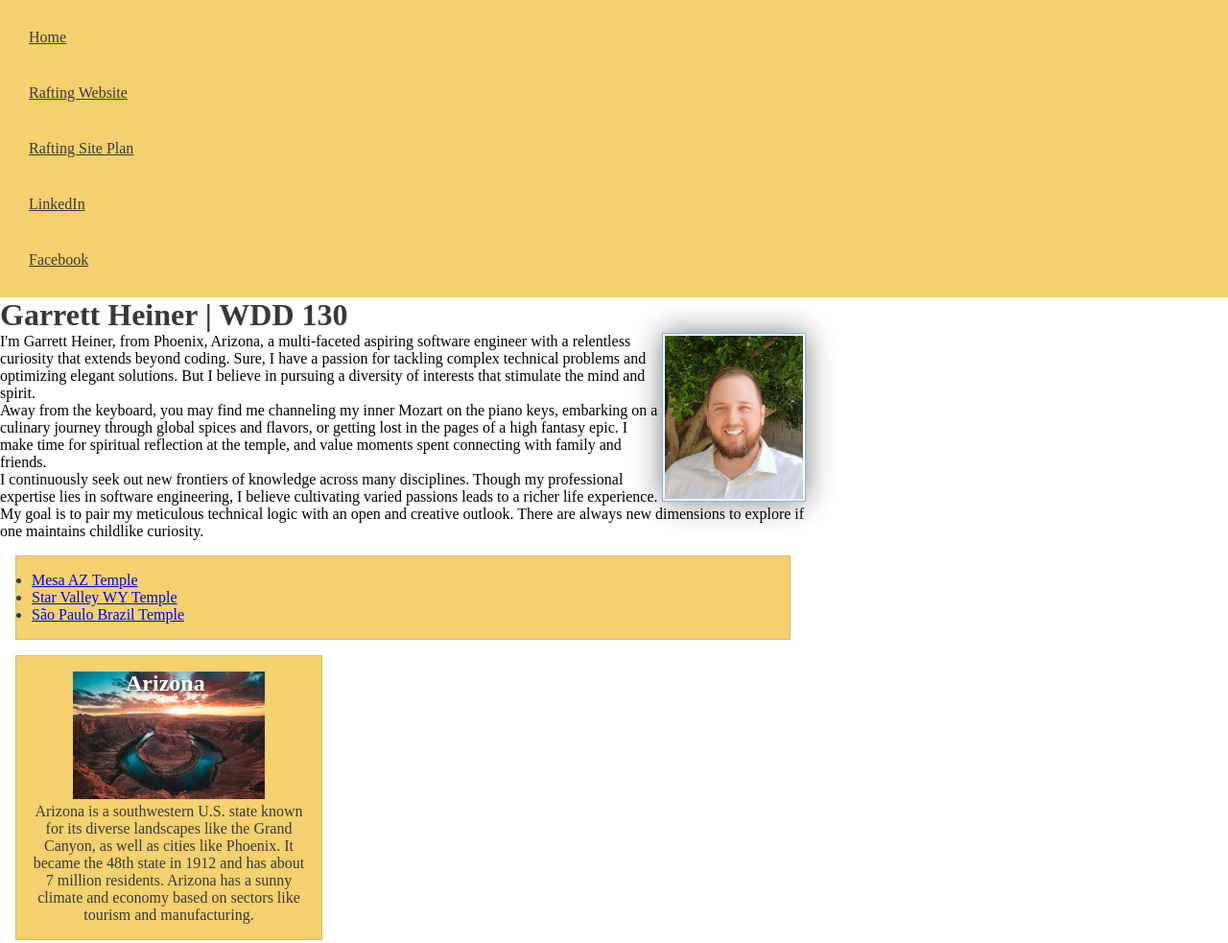
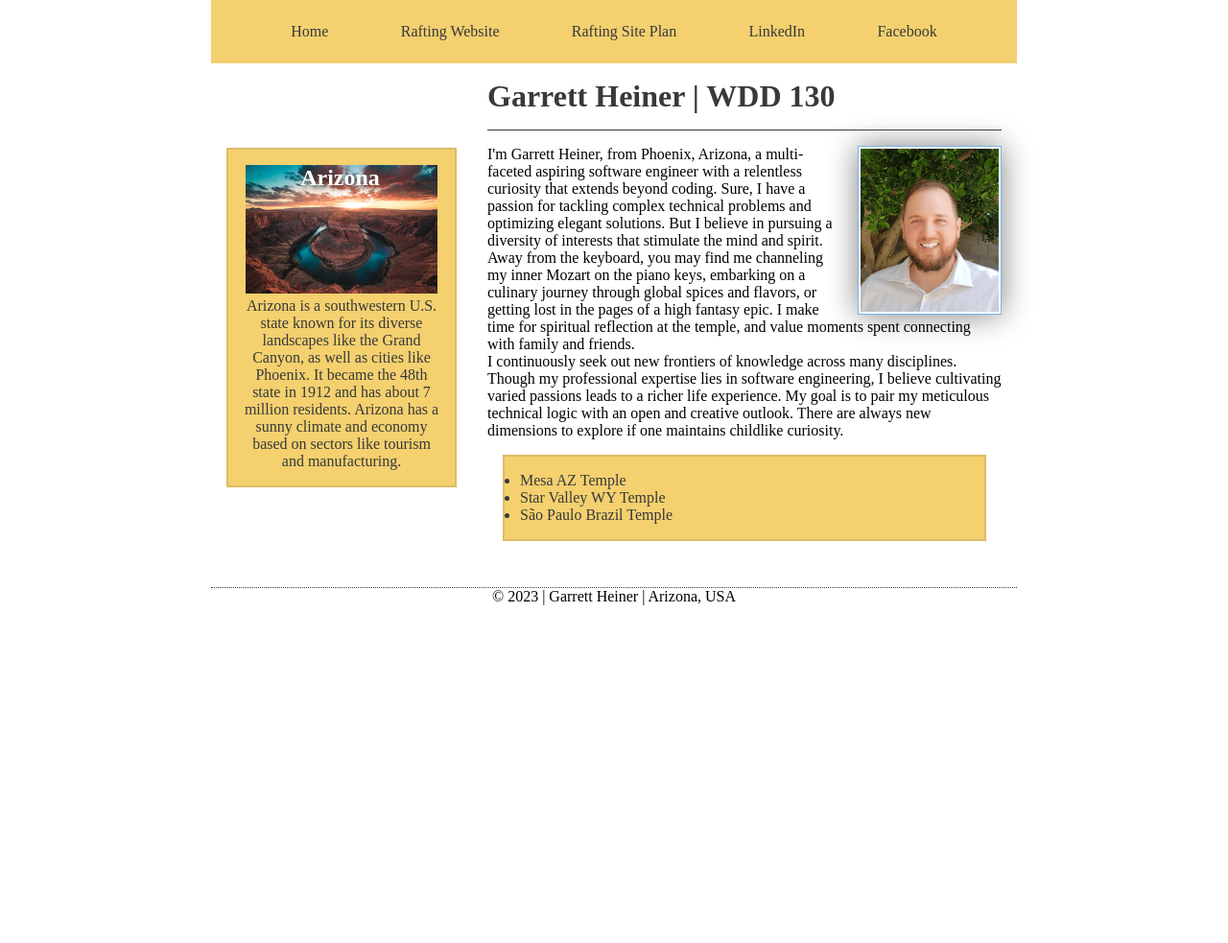
Before and after one commit to Heiner000/wdd130, a plain HTML site: page index.html in a window 1280 px wide. Shown: the top 983 px of the page at 96% size. After the commit the page ends 800 px from the top, so only its background shows below. Drawn offline with Linux system fonts and the light colour scheme.

Commit message:
updates index.html w/ improved styling via grid

```diff
--- a/index.html
+++ b/index.html
@@ -1,5 +1,6 @@
 <!DOCTYPE html>
 <html lang="en-US">
+
 <head>
     <meta charset="utf-8">
     <meta name="viewport" content="width=device-width,initial-scale=1.0">
@@ -8,6 +9,7 @@
     <meta name="author" content="Garrett Heiner">
     <link rel="stylesheet" href="styles/styles.css">
 </head>
+
 <body>
     <header>
         <nav>
@@ -18,27 +20,43 @@
             <a href="https://www.facebook.com/garrett.heiner.5">Facebook</a>
         </nav>
     </header>
+    <div class="grid">
         <main>
             <h1>Garrett Heiner | WDD 130</h1>
             <img src="images/profile.png" alt="my profile picture" width="200">
             <p>
-                I'm Garrett Heiner, from Phoenix, Arizona, a multi-faceted aspiring software engineer with a relentless curiosity that extends beyond coding. Sure, I have a passion for tackling complex technical problems and optimizing elegant solutions. But I believe in pursuing a diversity of interests that stimulate the mind and spirit.
+                I'm Garrett Heiner, from Phoenix, Arizona, a multi-faceted aspiring software engineer with a relentless
+                curiosity that extends beyond coding. Sure, I have a passion for tackling complex technical problems and
+                optimizing elegant solutions. But I believe in pursuing a diversity of interests that stimulate the mind
+                and spirit.
                 <br>
-                Away from the keyboard, you may find me channeling my inner Mozart on the piano keys, embarking on a culinary journey through global spices and flavors, or getting lost in the pages of a high fantasy epic. I make time for spiritual reflection at the temple, and value moments spent connecting with family and friends.
+                Away from the keyboard, you may find me channeling my inner Mozart on the piano keys, embarking on a
+                culinary journey through global spices and flavors, or getting lost in the pages of a high fantasy epic.
+                I make time for spiritual reflection at the temple, and value moments spent connecting with family and
+                friends.
                 <br>
-                I continuously seek out new frontiers of knowledge across many disciplines. Though my professional expertise lies in software engineering, I believe cultivating varied passions leads to a richer life experience. My goal is to pair my meticulous technical logic with an open and creative outlook. There are always new dimensions to explore if one maintains childlike curiosity.
+                I continuously seek out new frontiers of knowledge across many disciplines. Though my professional
+                expertise lies in software engineering, I believe cultivating varied passions leads to a richer life
+                experience. My goal is to pair my meticulous technical logic with an open and creative outlook. There
+                are always new dimensions to explore if one maintains childlike curiosity.
             </p>
             <ul class="box">
-                <li><a href="https://www.churchofjesuschrist.org/temples/details/mesa-arizona-temple?lang=eng" target="_blank">Mesa AZ Temple</a></li>
-                <li><a href="https://www.churchofjesuschrist.org/temples/details/star-valley-wyoming-temple?lang=eng" target="_blank">Star Valley WY Temple</a></li>
-                <li><a href="https://www.churchofjesuschrist.org/temples/details/sao-paulo-brazil-temple?lang=eng" target="_blank">São Paulo Brazil Temple</a></li>
+                <li><a href="https://www.churchofjesuschrist.org/temples/details/mesa-arizona-temple?lang=eng"
+                        target="_blank">Mesa AZ Temple</a></li>
+                <li><a href="https://www.churchofjesuschrist.org/temples/details/star-valley-wyoming-temple?lang=eng"
+                        target="_blank">Star Valley WY Temple</a></li>
+                <li><a href="https://www.churchofjesuschrist.org/temples/details/sao-paulo-brazil-temple?lang=eng"
+                        target="_blank">São Paulo Brazil Temple</a></li>
             </ul>
         </main>
         <aside class="box">
             <h2>Arizona</h2>
             <img src="images/arizona.jpeg" alt="Grand Canyon's Horseshoe Bend">
-            <p>Arizona is a southwestern U.S. state known for its diverse landscapes like the Grand Canyon, as well as cities like Phoenix. It became the 48th state in 1912 and has about 7 million residents. Arizona has a sunny climate and economy based on sectors like tourism and manufacturing.</p>
+            <p>Arizona is a southwestern U.S. state known for its diverse landscapes like the Grand Canyon, as well as
+                cities like Phoenix. It became the 48th state in 1912 and has about 7 million residents. Arizona has a
+                sunny climate and economy based on sectors like tourism and manufacturing.</p>
         </aside>
+    </div>
     <footer>
         <p>© <span id="year"></span> | Garrett Heiner | Arizona, USA</p>
     </footer>
@@ -49,4 +67,5 @@
 </body>
 
 <!-- Last modified: Nov 6, 2023 -->
+
 </html>
--- a/styles/styles.css
+++ b/styles/styles.css
@@ -4,19 +4,31 @@
     box-sizing: border-box;
 }
 
+header, .grid, footer {
+    max-width: 840px;
+    margin: 0 auto;
+}
+
 nav {
     background-color: #f4d06f;
-    padding: 10px;
+    padding: 1rem;
+    display: flex;
+    justify-content: space-evenly;
+    align-items: center;
 }
 
 nav a {
     color: #37393a;
     display: block;
-    padding: 20px;
+    padding: 0.5rem;
+    text-decoration: none;
 }
 
 h1 {
     color: #37393a;
+    border-bottom: #37393a 1px solid;
+    margin-bottom: 1rem;
+    padding-bottom: 1rem;
 }
 
 main img {
@@ -26,6 +38,7 @@ main img {
     padding: 2px;
     box-shadow: 0 0 30px gray;
     float: right;
+    margin-left: 1rem;
 }
 
 p {
@@ -33,13 +46,21 @@ p {
 }
 
 main {
-    max-width: 840px;
+    margin: 1rem;
+    grid-column: 2/3;
+}
+
+main a {
+    text-decoration: none;
+    color: #37393a
 }
 
 aside {
-    width: 20rem;
+    width: 15rem;
     text-align: center;
     position: relative;
+    grid-column: 1/2;
+    grid-row: 1/2;
 }
 
 aside img {
@@ -49,14 +70,15 @@ aside img {
 
 aside h2 {
     color: white;
-    text-shadow: 1px 2px 3px #37393a;
+    text-shadow: 2px 3px 5px #37393a;
     position: absolute;
-    top: 15px;
-    left: 114px;
+    top: 1rem;
+    /* left: 78px; */
+    left: 4.7rem;
 }
 
 footer {
-    margin-top: 15px;
+    margin-top: 1rem;
     border-top: 1px dotted #37393a;
     text-align: center;
 }
@@ -65,8 +87,13 @@ footer {
 
 .box {
     margin: 1rem;
-    border: 1px solid rgba(0,0,0,0.1);
+    border: 2px solid rgba(0,0,0,0.1);
     padding: 1rem;
     background-color: #f4d06f;
     color: #37393a;
 }
+
+.grid {
+    display: grid;
+    align-items: center;
+}
```
Lines whose indentation alone changed are shown as unchanged.
